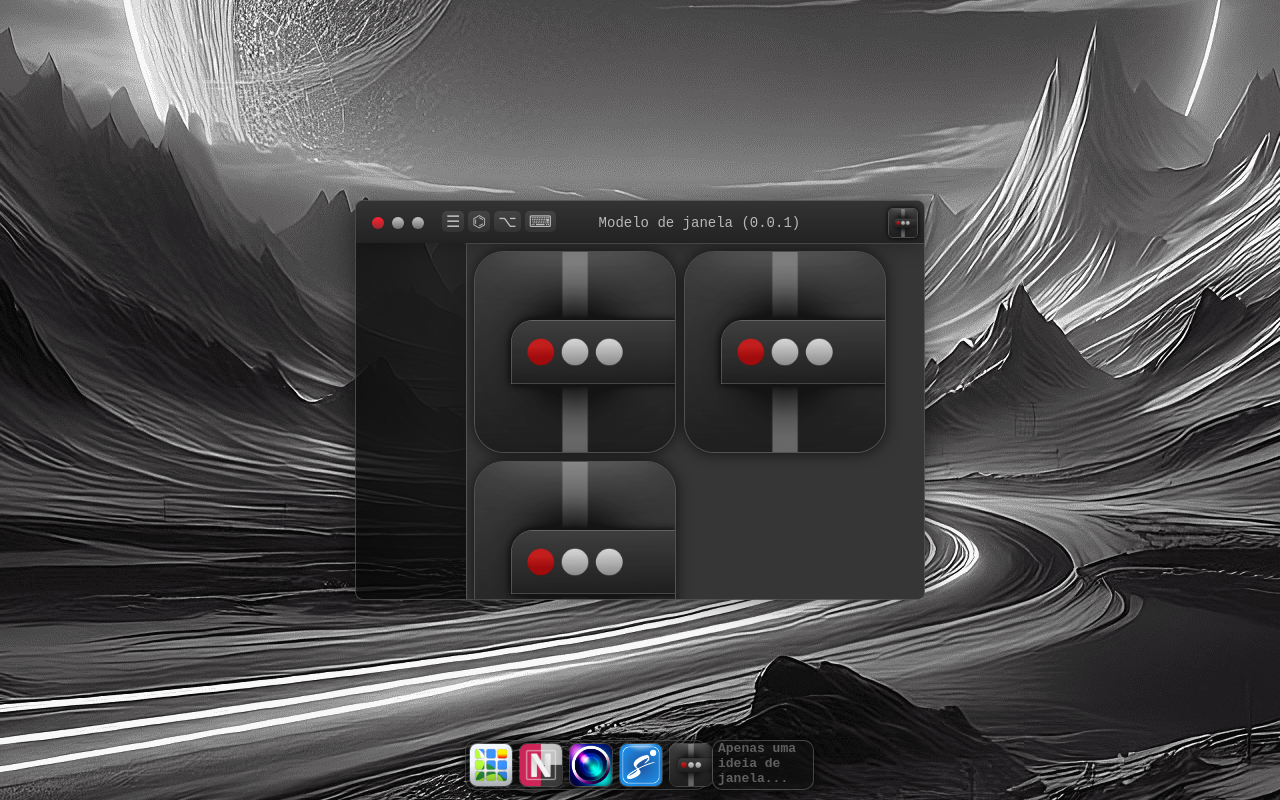
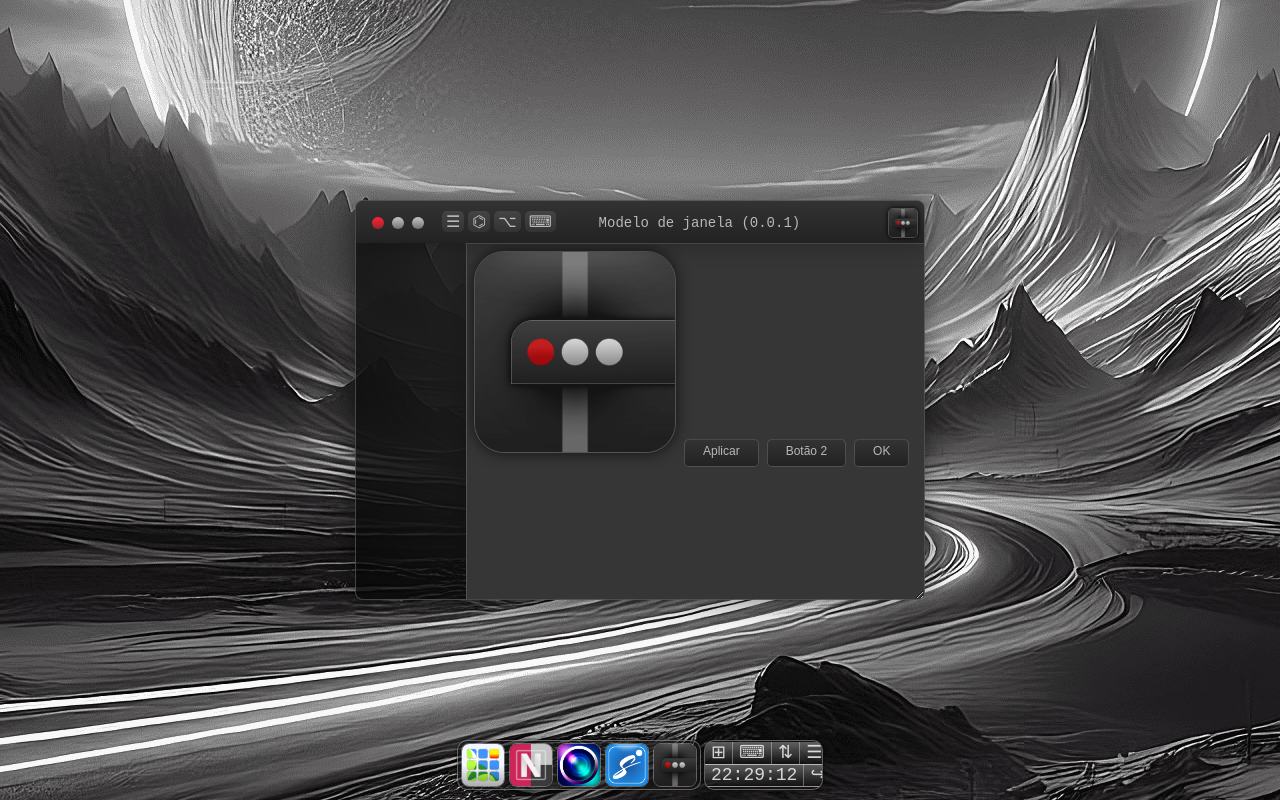
Before and after one commit to NascaED/Web-N-OS, a plain HTML site: page index.html in a window 1280 px wide. Drawn offline with Linux system fonts and the light colour scheme.

Commit message:
upando coisas basicas

```diff
--- a/base/base.css
+++ b/base/base.css
@@ -5,7 +5,7 @@ body {
     background-position: center;
     overflow: hidden
 }
-
+/*----------------------------------------------------------------------------------Global*/
 /*Janela inicio*/
 .janela {
     width: 570px;
@@ -26,6 +26,7 @@ body {
     backdrop-filter: blur(100px);
     overflow: hidden;
     transform: translateZ(0) translate(-50%, -50%) scale(1);
+    resize: both;
     user-select: none
 }
 
@@ -124,16 +125,16 @@ body {
     border: 1px solid#7777;
 
     &::-webkit-scrollbar {
-        width: 4px;
+        width: 4px
     }
 
     &::-webkit-scrollbar-thumb {
         background-color: #333;
-        border-radius: 5px;
+        border-radius: 5px
     }
 
     &::-webkit-scrollbar-track {
-        background-color: #363636;
+        background-color: #363636
     }
 
     -ms-overflow-style: none;
@@ -141,64 +142,83 @@ body {
     scrollbar-width: thin;
 
     html {
-        scrollbar-width: none;
+        scrollbar-width: none
     }
 
     &::-webkit-scrollbar {
-        display: none;
+        display: none
     }
 }
 /*Janela Fim*/
+/*--------------------------------------------------*/
 /*Barra de Itens inicio*/
 .barraGlobal {
     display: flex;
     position: absolute;
+    justify-content: center;
     float: left;
-    left: calc(50% - 175px);
+    left: 0;
     top: calc(100% - 60px);
-    width: 350px;
+    width: 100%;
     user-select: none;
     height: 50px
 }
 
+.barraGlobal div{
+    box-shadow: 0 0 3px #000b;
+    border: 1px solid#fff5;
+    background-color: #1118;
+    border-radius: 10px;
+    height: calc(100% - 2px);
+    overflow: hidden;
+    backdrop-filter: blur(50px)
+}
+
 .menuGlobal {
-    display: flex;
-    align-items: center;
-    background-color: #1118;
-    width: calc(70% - 5px);
-    height: calc(100% - 2px);
-    margin: 0 3px 0 0;
-    backdrop-filter: blur(100px);
-    border: 1px solid#7778;
-    box-shadow: 0 0 10px #000b;
-    border-radius: 10px
+    padding: 0 3px;
+    margin: 0 3px 0 0
 }
 
 .menuGlobal img {
+    box-shadow: 0 0 0;
+    border: 1px solid#fff5;
     width: 42px;
     border-radius: 8px;
     cursor: pointer;
-    margin: 0 3px
+    margin: 2px 0 0 0
+}
+
+.menuGlobal img:hover {
+    border: 1px solid#fffa
 }
 
 .itensGlobal {
-    background-color: #1118;
-    width: calc(30% - 5px);
-    height: calc(100% - 2px);
-    margin: 0 0 0 2px;
-    backdrop-filter: blur(100px);
-    border: 1px solid#7778;
-    box-shadow: 0 0 10px #000b;
-    border-radius: 10px
+    width: 117px;
+    overflow: hidden;
+    padding: 0px;
+    margin: 0
 }
 
-.itensGlobal p {
-    color: #fff5;
+.itensGlobal z {
+    background: linear-gradient(to bottom, #fff5, #fff0);
+    padding: 1px 6px;
+    color: #fffc;
+    border: 1px solid#fff5;
+    border-top-width: 0;
+    border-left-width: 0;
+    font-size: 18px;
     font-family: monospace;
-    font-size: 13px;
-    margin: 0 5px
+    cursor: pointer;
+    user-select: none;
+    margin: 0
+}
+
+.itensGlobal z:hover {
+    color: #000c;
+    background: #fff
 }
 /*Barra de Itens fim*/
+/*--------------------------------------------------------------------------------Global...*/
 /*Itens Comuns*/
 img {
     width: 200px;
@@ -218,3 +238,8 @@ button {
     cursor: pointer;
     margin: 2px
 }
+
+button:hover {
+    background: linear-gradient(to bottom, #444, #333);
+    border: 1px solid#777
+}
--- a/base/base.js
+++ b/base/base.js
@@ -32,3 +32,16 @@ janelas.forEach(janela => {
     document.addEventListener('mouseup', pararArraste);
     document.addEventListener('mousemove', arrastarJanela)
 })
+
+//Horario
+function atualizarHoraData() {
+    const agora = new Date();
+    const horas = String(agora.getHours()).padStart(2, '0');
+    const minutos = String(agora.getMinutes()).padStart(2, '0');
+    const segundos = String(agora.getSeconds()).padStart(2, '0');
+
+    const formato = `${horas}:${minutos}:${segundos}`;
+    document.getElementById('horas').textContent = formato;
+}
+atualizarHoraData();
+setInterval(atualizarHoraData, 1000);
--- a/index.html
+++ b/index.html
@@ -10,14 +10,12 @@
 </head>
 <body>
     <!--Janela inicio-->
-    <div class="janela">
+    <div class="janela" id="modelo">
         <div class="barraJanela">
             <div class="btnJanela"></div><span>Modelo de janela (0.0.1)</span>
             <z>☰</z><z>⌬</z><z>⌥</z><z>⌨</z><img src="/base/midia/icons/ico-J-N.png">
         </div>
         <div class="conteudoJanela">
-            <img src="/base/midia/icons/ico-J-N.png">
-            <img src="/base/midia/icons/ico-J-N.png">
             <img src="/base/midia/icons/ico-J-N.png">
             <button>Aplicar</button>
             <button>Botão 2</button>
@@ -35,7 +33,7 @@
             <img src="/base/midia/icons/ico-J-N.png">
         </div>
         <div class="itensGlobal">
-            <p><b>Apenas uma ideia de janela...</p>
+            <z>⊞</z><z>⌨</z><z>⇅</z><z>☰</z><br><z id="horas">00:00:00</z><z>↪</z>
         </div>
     </div>
     <!--Barra Menu fim-->
```
